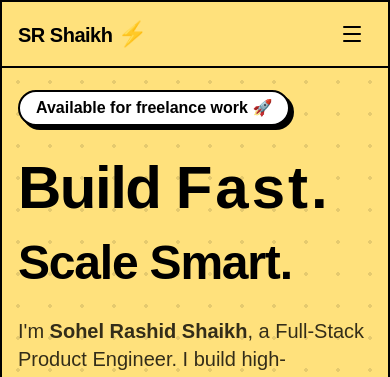
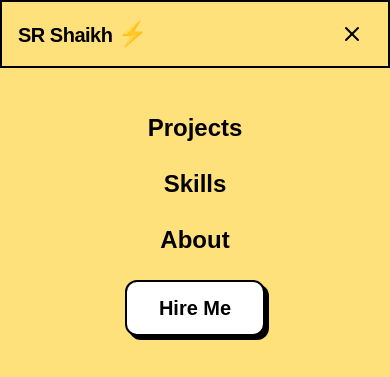
Before and after one commit to SR-SHAIKH/SR.SHAIKH_PORTFOLIO, a Next.js app in the folder portfolio/: page / in a window 390 px wide. Both pictures are taken after a click on the button "Toggle Menu". Shown: the top 377 px of the page. Built offline with nearby package versions, Linux system fonts and the light colour scheme; a web font is replaced by a local one.

Commit message:
feat: implement core portfolio components including Footer, Hero, Navbar, and About sections

```diff
--- a/portfolio/src/components/About.tsx
+++ b/portfolio/src/components/About.tsx
@@ -122,6 +122,7 @@ export default function About() {
           <div className="flex gap-4">
             <a href="https://github.com/SR-SHAIKH" className="font-bold underline text-primary hover:text-white transition-colors">GitHub</a>
             <a href="https://in.linkedin.com/in/sr-shaikh-9a2240247" className="font-bold underline text-primary hover:text-white transition-colors">LinkedIn</a>
+            <a href="https://www.instagram.com/_sr.shaikh.07_" className="font-bold underline text-primary hover:text-white transition-colors">Instagram</a>
           </div>
 
         </div>
--- a/portfolio/src/components/Footer.tsx
+++ b/portfolio/src/components/Footer.tsx
@@ -9,7 +9,10 @@ export default function Footer() {
         <div className="font-bold text-white/50 space-x-6">
           <a href="#" className="hover:text-primary transition-colors">Resume</a>
           <a href="https://github.com/SR-SHAIKH" className="hover:text-primary transition-colors">GitHub</a>
-          <a href="https://in.linkedin.com/in/sr-shaikh-9a2240247" className="hover:text-primary transition-colors">LinkedIn</a>
+          <a href="https://in.linkedin.com/in/sr-shaikh" className="hover:text-primary transition-colors">LinkedIn</a>
+          {/* <a href="https://www.instagram.com/_sr.shaikh.07_" className="font-bold underline text-primary hover:text-white transition-colors">Instagram</a> */}
+          <a href="https://www.instagram.com/_sr.shaikh.07_" className="hover:text-primary transition-colors">Instagram</a>
+
         </div>
 
         <div className="font-bold text-white/50 text-sm">
--- a/portfolio/src/components/Hero.tsx
+++ b/portfolio/src/components/Hero.tsx
@@ -58,9 +58,9 @@ export default function Hero() {
           initial={{ opacity: 0, x: 50 }}
           animate={{ opacity: 1, x: 0 }}
           transition={{ duration: 0.5, delay: 0.2 }}
-          className="relative flex items-center justify-center lg:justify-end w-full"
+          className="relative z-0 flex items-center justify-center lg:justify-end w-full mt-12 lg:mt-0"
         >
-          <SphereImageGrid className="pointer-events-auto" />
+          <SphereImageGrid className="pointer-events-auto scale-75 md:scale-100 origin-center" />
         </motion.div>
       </div>
     </section>
--- a/portfolio/src/components/Navbar.tsx
+++ b/portfolio/src/components/Navbar.tsx
@@ -1,13 +1,18 @@
 "use client";
 
+import { useState } from "react";
 import Link from "next/link";
-import { Menu } from "lucide-react";
+import { motion, AnimatePresence } from "framer-motion";
+import { Menu, X } from "lucide-react";
 
 export default function Navbar() {
+  const [isOpen, setIsOpen] = useState(false);
+
   return (
+    <>
       <nav className="fixed top-0 left-0 right-0 z-50 bg-primary brutal-border border-b-2 border-black">
         <div className="max-w-7xl mx-auto px-4 h-16 flex items-center justify-between">
-        <Link href="/" className="font-heading text-xl font-black text-black tracking-tight">
+          <Link href="/" className="font-heading text-xl font-black text-black tracking-tight" onClick={() => setIsOpen(false)}>
             SR Shaikh <span className="text-2xl">⚡</span>
           </Link>
 
@@ -21,13 +26,38 @@ export default function Navbar() {
             </Link>
           </div>
 
-        {/* Mobile menu - simplified for now */}
-        <div className="md:hidden">
-          <button className="text-black p-2">
-            <Menu className="w-6 h-6" />
+          {/* Mobile menu toggle */}
+          <div className="md:hidden flex items-center relative z-50">
+            <button
+              onClick={() => setIsOpen(!isOpen)}
+              className="text-black p-2 focus:outline-none"
+              aria-label="Toggle Menu"
+            >
+              {isOpen ? <X className="w-6 h-6" /> : <Menu className="w-6 h-6" />}
             </button>
           </div>
         </div>
       </nav>
+
+      {/* Mobile Menu Overlay */}
+      <AnimatePresence>
+        {isOpen && (
+          <motion.div
+            initial={{ opacity: 0, y: -20 }}
+            animate={{ opacity: 1, y: 0 }}
+            exit={{ opacity: 0, y: -20 }}
+            transition={{ duration: 0.2 }}
+            className="fixed inset-0 z-40 bg-primary pt-20 px-4 md:hidden flex flex-col space-y-6 items-center"
+          >
+            <Link href="#projects" onClick={() => setIsOpen(false)} className="text-2xl text-black font-bold mt-8">Projects</Link>
+            <Link href="#skills" onClick={() => setIsOpen(false)} className="text-2xl text-black font-bold">Skills</Link>
+            <Link href="#about" onClick={() => setIsOpen(false)} className="text-2xl text-black font-bold">About</Link>
+            <Link href="#contact" onClick={() => setIsOpen(false)} className="brutal-btn bg-white text-black px-8 py-3 text-xl mt-4">
+              Hire Me
+            </Link>
+          </motion.div>
+        )}
+      </AnimatePresence>
+    </>
   );
 }
```
Lines whose indentation alone changed are shown as unchanged.
